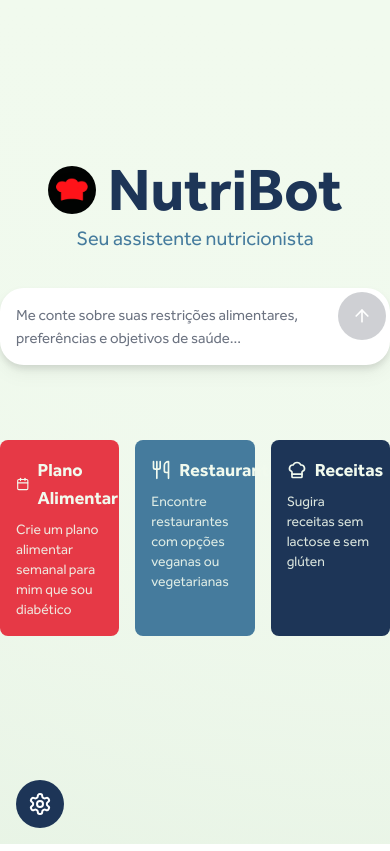
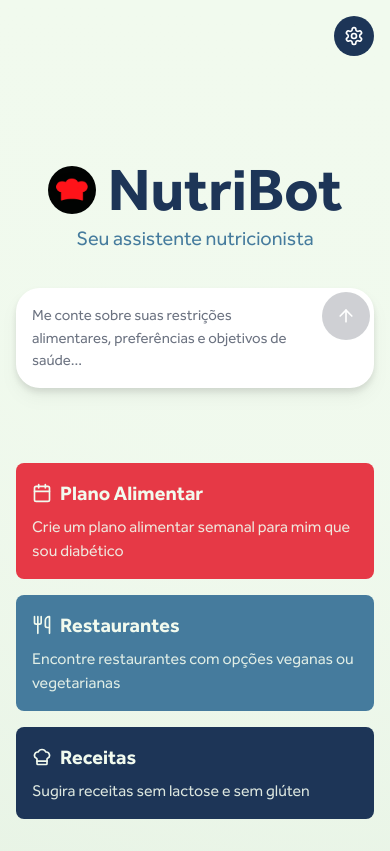
Before and after one commit to ramou1/nutribot, a Next.js app: page / in a window 390 px wide. Built offline with nearby package versions, Linux system fonts and the light colour scheme.

Commit message:
fixing responsiveness

```diff
--- a/app/page.tsx
+++ b/app/page.tsx
@@ -88,7 +88,7 @@ export default function Page() {
               <h1 className="text-6xl font-bold text-[#1d3557] dark:text-white">NutriBot</h1>
             </div>
             <p className="text-xl text-[#457b9d] dark:text-gray-300">Seu assistente nutricionista</p>
-            <div className="w-full max-w-2xl mt-8">
+            <div className="w-full max-w-2xl mt-8 px-4 sm:px-0">
               <SendMessageForm
                 isThinking={isLoading}
                 message={input}
@@ -97,7 +97,7 @@ export default function Page() {
                 rows={5}
               />
             </div>
-            <div className="w-full max-w-2xl mt-12 grid grid-cols-3 gap-4">
+            <div className="w-full max-w-2xl mt-12 grid grid-cols-1 sm:grid-cols-3 gap-4 px-4 sm:px-0">
               {SUGGESTIONS.map((suggestion, index) => (
                 <button
                   key={index}
@@ -110,9 +110,9 @@ export default function Page() {
                 >
                   <div className="flex items-center gap-2 mb-2">
                     <suggestion.icon className="h-5 w-5" />
-                    <h3 className="font-bold text-lg">{suggestion.title}</h3>
+                    <h3 className="font-bold text-xl sm:text-lg">{suggestion.title}</h3>
                   </div>
-                  <p className="text-sm opacity-90">{suggestion.description}</p>
+                  <p className="text-base sm:text-sm opacity-90">{suggestion.description}</p>
                 </button>
               ))}
             </div>
--- a/components/settings-button.tsx
+++ b/components/settings-button.tsx
@@ -37,18 +37,18 @@ export default function SettingsButton() {
   };
 
   return (
-    <div className="fixed bottom-4 left-4 z-50">
+    <div className="fixed bottom-4 left-4 sm:bottom-4 sm:left-4 top-4 right-4 sm:top-auto sm:right-auto z-50">
       <Button
         ref={buttonRef}
         onClick={() => setIsOpen(!isOpen)}
-        className="h-12 w-12 rounded-full bg-[#1d3557] hover:bg-[#1d3557]/90 dark:bg-white dark:hover:bg-white/90 flex items-center justify-center p-0"
+        className="h-10 w-10 sm:h-12 sm:w-12 rounded-full bg-[#1d3557] hover:bg-[#1d3557]/90 dark:bg-white dark:hover:bg-white/90 flex items-center justify-center p-0 ml-auto sm:ml-0"
       >
-        <Settings className="h-6 w-6 text-white dark:text-[#1d3557]" />
+        <Settings className="h-5 w-5 sm:h-6 sm:w-6 text-white dark:text-[#1d3557]" />
       </Button>
 
       <div
         ref={cardRef}
-        className={`absolute bottom-16 left-0 w-72 bg-white dark:bg-gray-700 rounded-lg shadow-lg p-4 space-y-4 transition-all duration-200 ${
+        className={`absolute bottom-16 left-0 sm:left-0 right-0 sm:right-auto w-full sm:w-72 bg-white dark:bg-gray-700 rounded-lg shadow-lg p-4 space-y-4 transition-all duration-200 ${
           isOpen
             ? "opacity-100 translate-y-0"
             : "opacity-0 translate-y-2 pointer-events-none"
@@ -57,22 +57,22 @@ export default function SettingsButton() {
         <div className="space-y-2">
           <div className="flex items-center justify-between">
             <div className="flex items-center gap-2">
-              <Type className="h-4 w-4 text-[#1d3557] dark:text-white" />
-              <span className="text-sm text-[#1d3557] dark:text-white">Tamanho da Fonte</span>
+              <Type className="h-5 w-5 sm:h-4 sm:w-4 text-[#1d3557] dark:text-white" />
+              <span className="text-base sm:text-sm text-[#1d3557] dark:text-white">Tamanho da Fonte</span>
             </div>
             <div className="flex items-center gap-2">
               <Button
                 onClick={() => handleFontSizeChange(false)}
                 disabled={fontSize <= 12}
-                className="h-8 w-8 rounded-full bg-gray-200 hover:bg-gray-300 dark:bg-gray-600 dark:hover:bg-gray-500 flex items-center justify-center p-0 text-gray-700 dark:text-white"
+                className="h-9 w-9 sm:h-8 sm:w-8 rounded-full bg-gray-200 hover:bg-gray-300 dark:bg-gray-600 dark:hover:bg-gray-500 flex items-center justify-center p-0 text-gray-700 dark:text-white"
               >
                 -
               </Button>
-              <span className="text-sm text-[#1d3557] dark:text-white">{fontSize}px</span>
+              <span className="text-base sm:text-sm text-[#1d3557] dark:text-white">{fontSize}px</span>
               <Button
                 onClick={() => handleFontSizeChange(true)}
                 disabled={fontSize >= 18}
-                className="h-8 w-8 rounded-full bg-gray-200 hover:bg-gray-300 dark:bg-gray-600 dark:hover:bg-gray-500 flex items-center justify-center p-0 text-gray-700 dark:text-white"
+                className="h-9 w-9 sm:h-8 sm:w-8 rounded-full bg-gray-200 hover:bg-gray-300 dark:bg-gray-600 dark:hover:bg-gray-500 flex items-center justify-center p-0 text-gray-700 dark:text-white"
               >
                 +
               </Button>
@@ -84,15 +84,15 @@ export default function SettingsButton() {
           <div className="flex items-center justify-between">
             <div className="flex items-center gap-2">
               {isDarkMode ? (
-                <Moon className="h-4 w-4 text-[#1d3557] dark:text-white" />
+                <Moon className="h-5 w-5 sm:h-4 sm:w-4 text-[#1d3557] dark:text-white" />
               ) : (
-                <Sun className="h-4 w-4 text-[#1d3557] dark:text-white" />
+                <Sun className="h-5 w-5 sm:h-4 sm:w-4 text-[#1d3557] dark:text-white" />
               )}
-              <span className="text-sm text-[#1d3557] dark:text-white">Modo {isDarkMode ? 'Escuro' : 'Claro'}</span>
+              <span className="text-base sm:text-sm text-[#1d3557] dark:text-white">Modo {isDarkMode ? 'Escuro' : 'Claro'}</span>
             </div>
             <Button
               onClick={toggleDarkMode}
-              className="h-8 px-4 rounded-full bg-gray-200 hover:bg-gray-300 dark:bg-gray-600 dark:hover:bg-gray-500 text-sm text-gray-700 dark:text-white"
+              className="h-9 px-4 sm:h-8 rounded-full bg-gray-200 hover:bg-gray-300 dark:bg-gray-600 dark:hover:bg-gray-500 text-base sm:text-sm text-gray-700 dark:text-white"
             >
               {isDarkMode ? 'Claro' : 'Escuro'}
             </Button>
```
